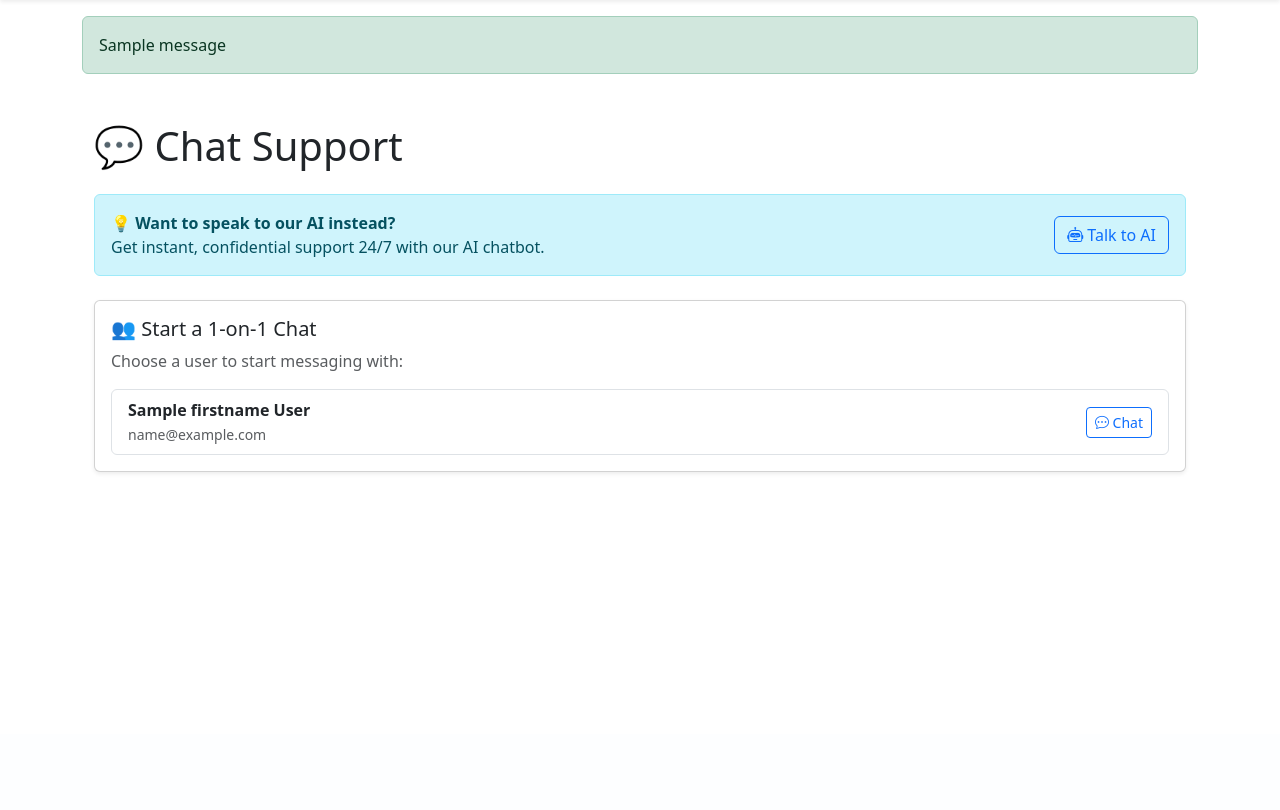
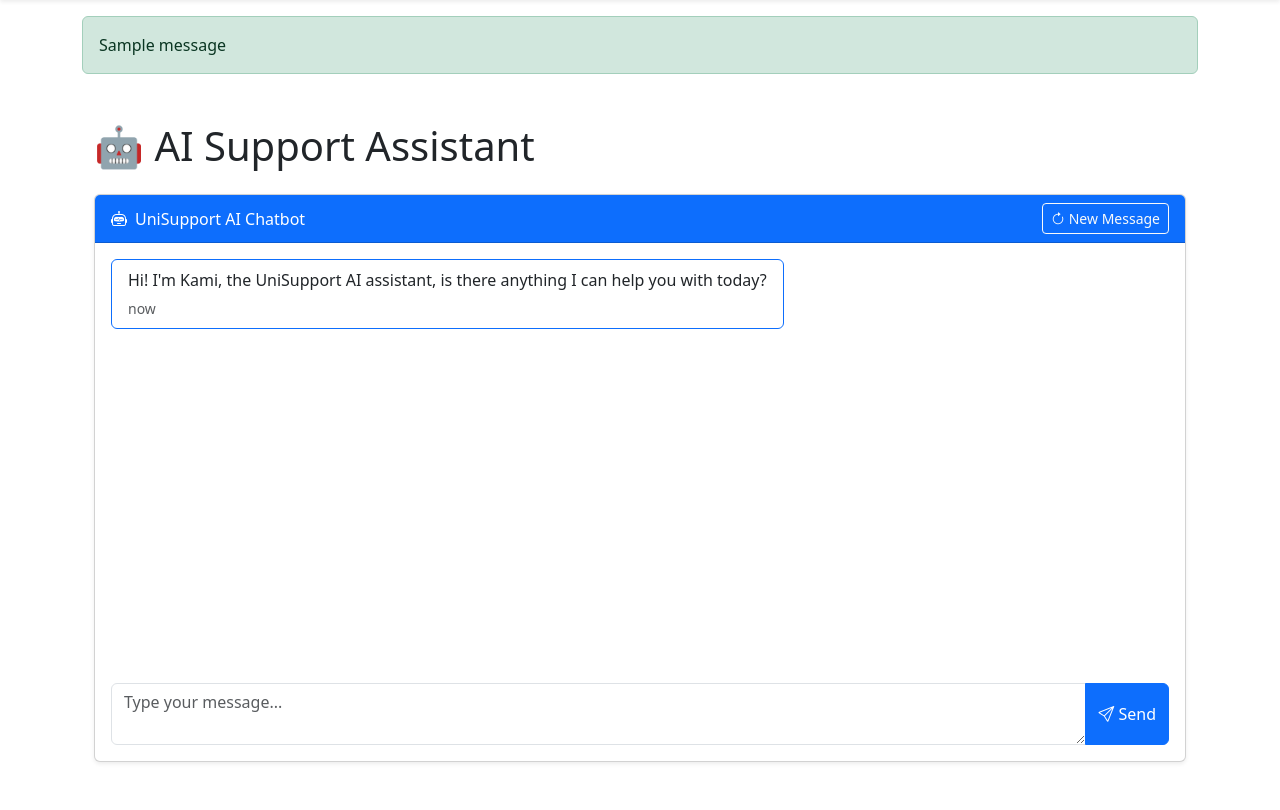
Before and after one commit to vibrandon/unisupport, a Python web app: template app/chat/templates/chat.html in a window 1280 px wide. Shown: the part 66-876 px from the top of the page. Before the commit the page ends 539 px from the top, so only its background shows below. Run offline with Jinja, Linux system fonts and the light colour scheme; the template is opened without the code that fills it: most values are stand-ins (such as "Sample title", 1, 10 or a date in 2020); one stand-in notice (Sample message) is shown; form fields are guessed from the names that the template uses.

Commit message:
html page now finished all done

```diff
--- a/app/chat/chatbot/chatbotfile.py
+++ b/app/chat/chatbot/chatbotfile.py
@@ -1,4 +1,4 @@
-from flask import app
+from flask import Flask
 import os
 
 
--- a/app/chat/templates/chat.html
+++ b/app/chat/templates/chat.html
@@ -2,42 +2,63 @@
 
 {% block content %}
 <div class="container my-5">
-    <h1 class="mb-4">💬 Chat Support</h1>
+    <h1 class="mb-4">🤖 AI Support Assistant</h1>
 
-    <!-- Suggestion to use AI Chat -->
-    <div class="alert alert-info d-flex justify-content-between align-items-center">
-        <div>
-            <strong>💡 Want to speak to our AI instead?</strong><br>
-            Get instant, confidential support 24/7 with our AI chatbot.
+    <div class="card shadow-sm">
+        <div class="card-header bg-primary text-white">
+            <div class="d-flex justify-content-between align-items-center">
+                <span><i class="bi bi-robot me-2"></i>UniSupport AI Chatbot</span>
+                <a href="{{ url_for('chatbot_bp.reset') }}" class="btn btn-sm btn-outline-light">
+                    <i class="bi bi-arrow-clockwise"></i> New Message
+                </a>
+            </div>
         </div>
-        <a href="{{ url_for('chatbot_bp.chatbot') }}" class="btn btn-outline-primary">
-            <i class="bi bi-robot"></i> Talk to AI
-        </a>
-    </div>
 
-    <!-- One-on-One Chat Section -->
-    <div class="card shadow-sm mt-4">
         <div class="card-body">
-            <h5 class="card-title">👥 Start a 1-on-1 Chat</h5>
-            <p class="text-muted">Choose a user to start messaging with:</p>
+            <div class="mb-4" style="height: 400px; overflow-y: auto;">
+                {% if messages %}
+                    {% for message in messages %}
+                        {% if message.ChatbotMessage %}
+                            <div class="d-flex mb-3">
+                                <div class="card border-primary" style="max-width: 80%;">
+                                    <div class="card-body py-2 px-3">
+                                        <p class="card-text mb-1">{{ message.message }}</p>
+                                        <p class="card-text mb-0"><small class="text-muted">{{ message.TimeOfMessage }}</small></p>
+                                    </div>
+                                </div>
+                            </div>
+                        {% else %}
+                            <div class="d-flex justify-content-end mb-3">
+                                <div class="card bg-primary text-white" style="max-width: 80%;">
+                                    <div class="card-body py-2 px-3">
+                                        <p class="card-text mb-1">{{ message.message }}</p>
+                                        <p class="card-text mb-0"><small class="text-white opacity-75">{{ message.TimeOfMessage }}</small></p>
+                                    </div>
+                                </div>
+                            </div>
+                        {% endif %}
+                    {% endfor %}
+                {% else %}
+                    <div class="d-flex mb-3">
+                        <div class="card border-primary" style="max-width: 80%;">
+                            <div class="card-body py-2 px-3">
+                                <p class="card-text mb-1">Hi! I'm Kami, the UniSupport AI assistant, is there anything I can help you with today?</p>
+                                <p class="card-text mb-0"><small class="text-muted">now</small></p>
+                            </div>
+                        </div>
+                    </div>
+                {% endif %}
+            </div>
 
-            {% if users %}
-              <ul class="list-group">
-                {% for user in users %}
-                <li class="list-group-item d-flex justify-content-between align-items-center">
-                  <div>
-                    <strong>{{ user.firstname }} {{ user.lastname }}</strong>
-                    <br><small class="text-muted">{{ user.email }}</small>
-                  </div>
-                  <a href="{{ url_for('user_msg_bp.chat_with_user', user_id=user.id) }}" class="btn btn-outline-primary btn-sm">
-                    <i class="bi bi-chat-dots"></i> Chat
-                  </a>
-                </li>
-                {% endfor %}
-              </ul>
-            {% else %}
-              <p class="text-muted">No available users to chat with right now.</p>
-            {% endif %}
+            <form method="POST" action="{{ url_for('chatbot_bp.message') }}">
+                {{ form.hidden_tag() }}
+                <div class="input-group">
+                    {{ form.message(class="form-control", placeholder="Type your message...", autocomplete="off") }}
+                    <button type="submit" class="btn btn-primary">
+                        <i class="bi bi-send"></i> Send
+                    </button>
+                </div>
+            </form>
         </div>
     </div>
 </div>
```
Also changed, not shown: app/chat/chatbot/routes.py (+30 -30 lines).
